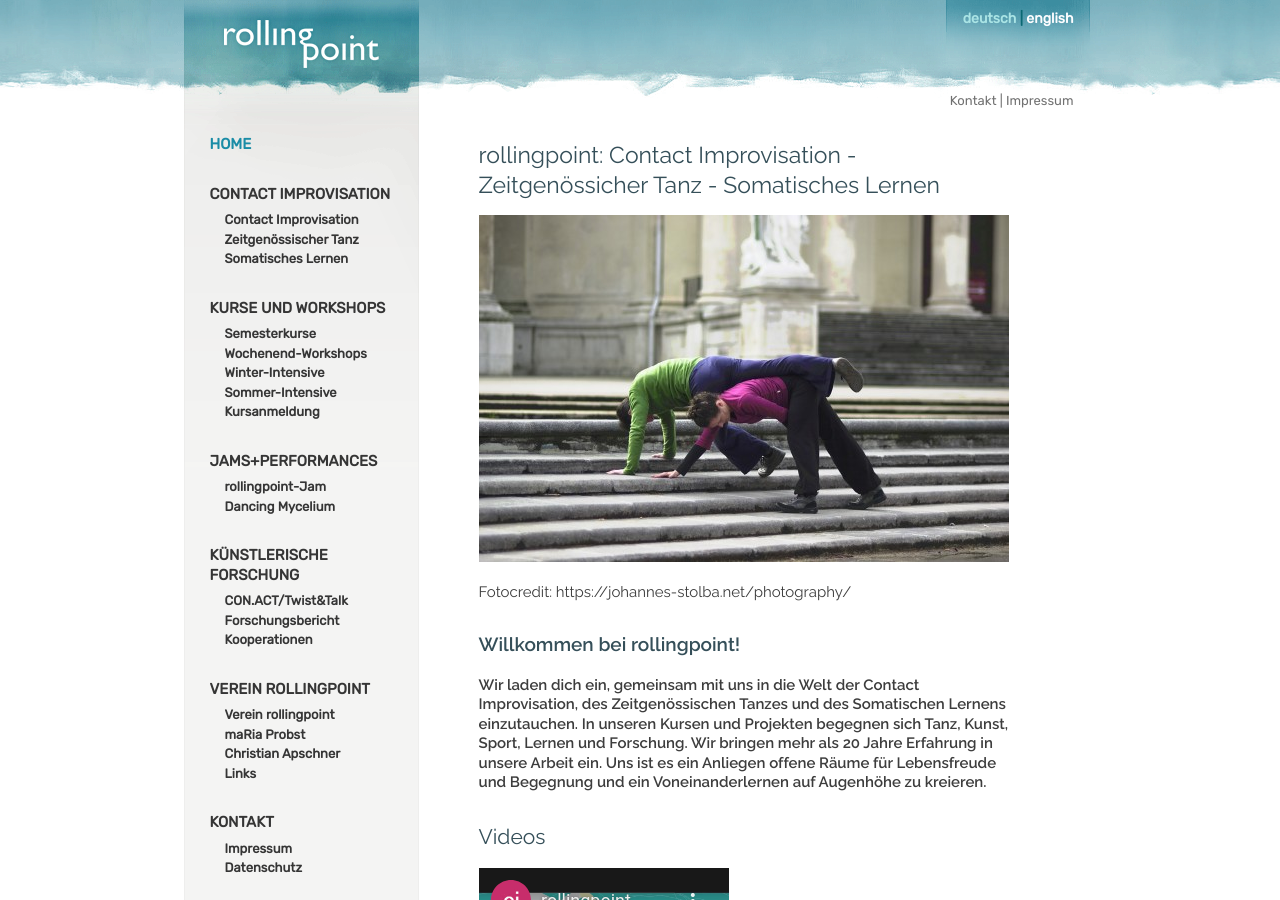
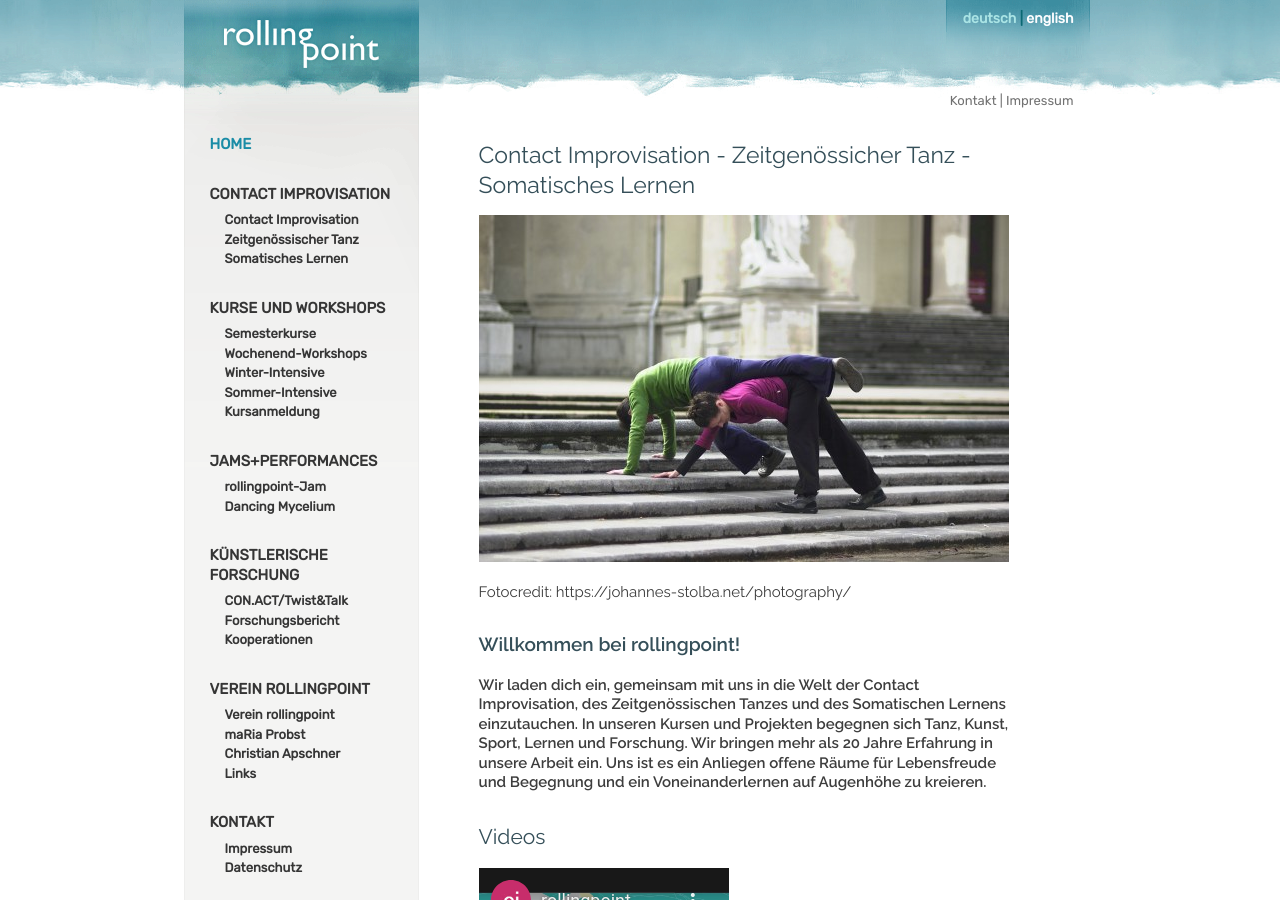
Before and after one commit to manulari/rollingpointat, a Jekyll site: the page built from _pages_de/index.md, in a window 1280 px wide and 900 px high. Built offline with Jekyll 4.4.1, drawn with Linux system fonts in a browser that asks for light colours; comment, search, counter and statistics services are not loaded.

Commit message:
Update page (de) “index”

```diff
--- a/_pages_de/index.md
+++ b/_pages_de/index.md
@@ -4,7 +4,7 @@ title: rollingpoint - Contact Improvisation - Zeitgenössischer Tanz -
   Somatisches Lernen
 other_lang: /en/
 ---
-# rollingpoint: Contact Improvisation - Zeitgenössicher Tanz - Somatisches Lernen
+# Contact Improvisation - Zeitgenössicher Tanz - Somatisches Lernen
 
 ![Christian und maRia tanzen Contact Improvisation auf einer Stiege](/assets/uploads/dsc_1901_klein.jpg "Contact Improvisation")
 
```
